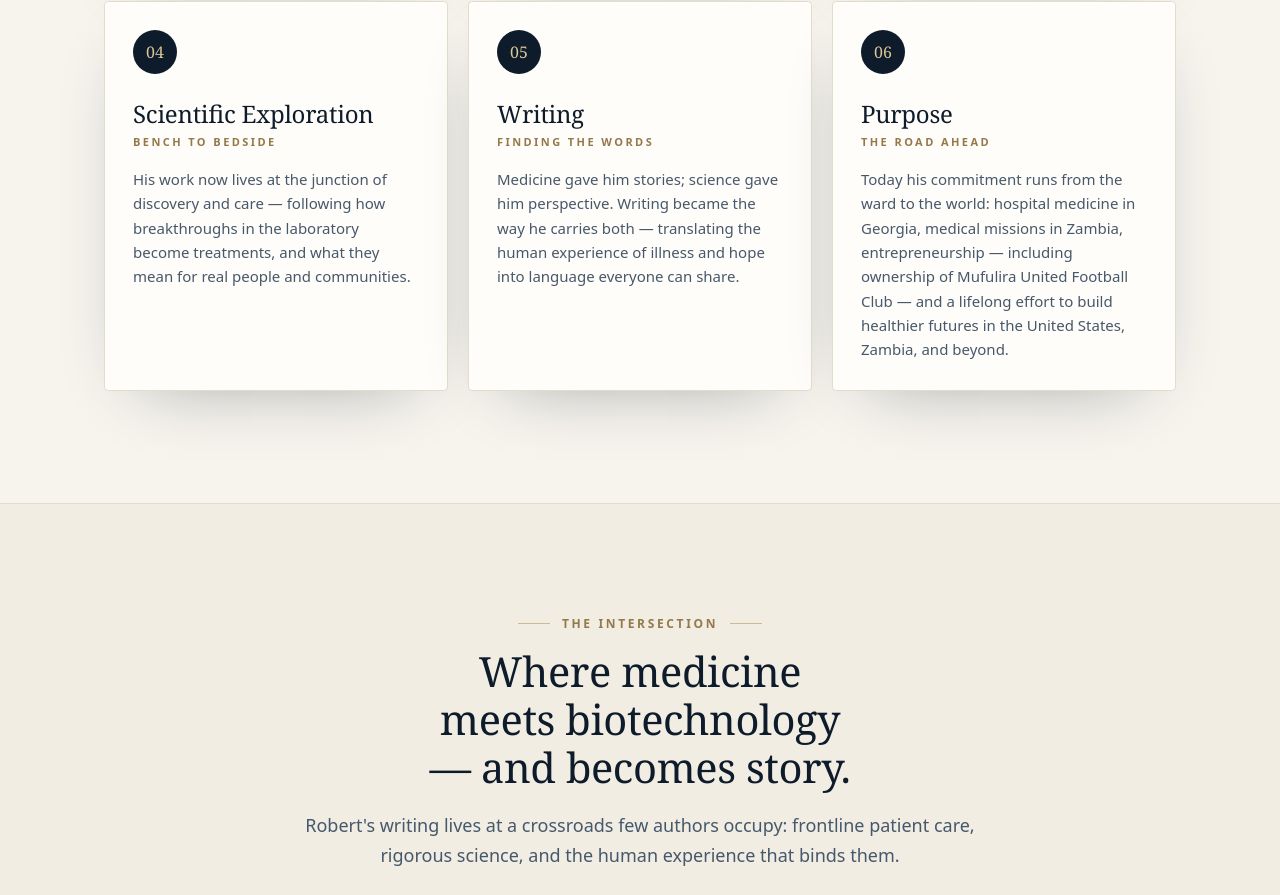
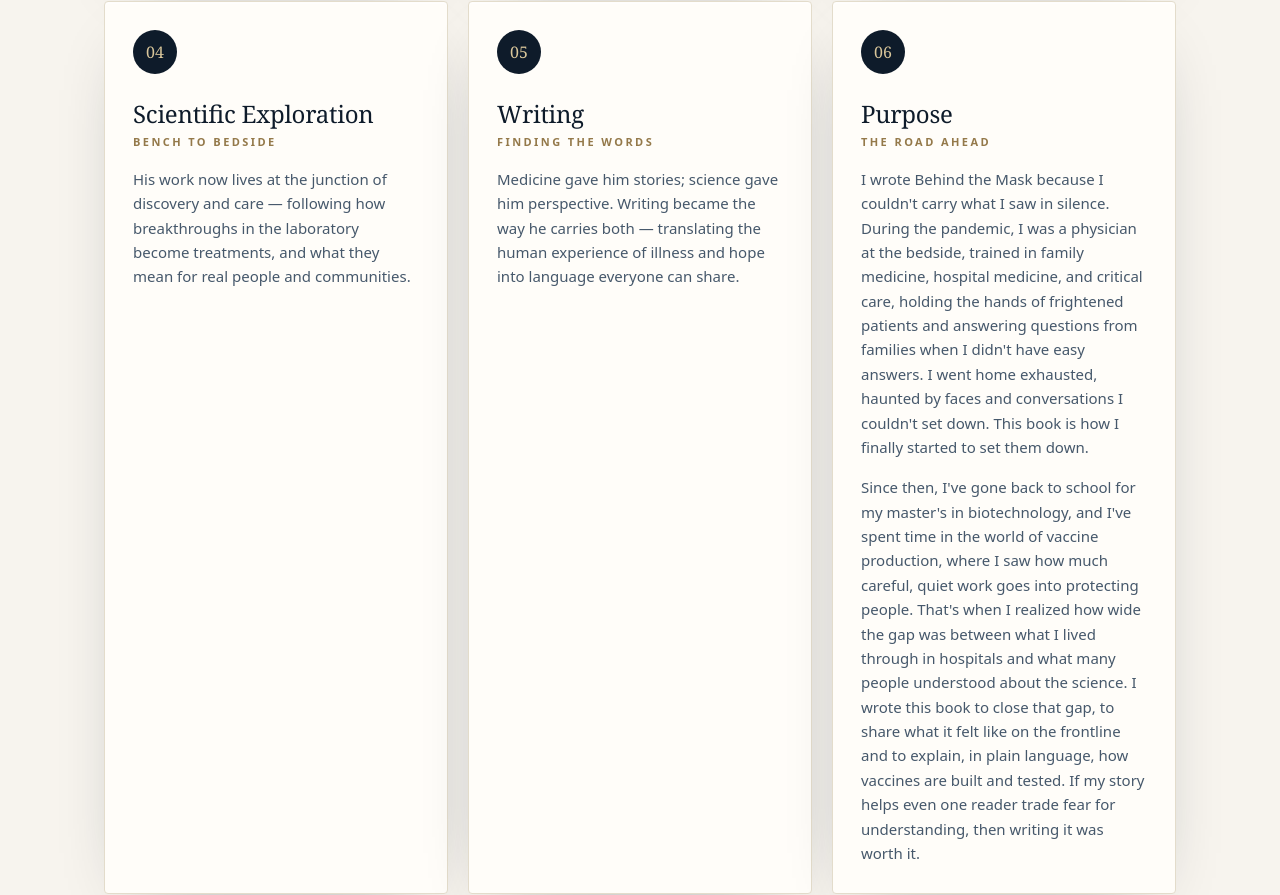
Before and after one commit to mhaawais/doctor-robert-sachouldra, a Next.js app: page / in a window 1280 px wide. Shown: the part 3401-4296 px from the top of the page. Built offline with nearby package versions, Linux system fonts and the light colour scheme; no server answers.

Commit message:
Update purpose narrative spacing

```diff
--- a/src/app/about/page.tsx
+++ b/src/app/about/page.tsx
@@ -272,9 +272,9 @@ export default async function AboutPage() {
                     <p className="mt-1 text-[11px] font-semibold uppercase tracking-[0.2em] text-gold-deep">
                       {step.caption}
                     </p>
-                    <p className="mt-2.5 text-[15px] leading-relaxed text-slate-body">
-                      {step.narrative}
-                    </p>
+                    <div className="mt-2.5 space-y-4 text-[15px] leading-relaxed text-slate-body">
+                      {step.narrative.split("\n\n").map((paragraph) => <p key={paragraph}>{paragraph}</p>)}
+                    </div>
                   </div>
                 </div>
               </RevealItem>
--- a/src/data/author.ts
+++ b/src/data/author.ts
@@ -81,7 +81,7 @@ export const journey: JourneyStep[] = [
     title: "Purpose",
     caption: "The road ahead",
     narrative:
-      "Today his commitment runs from the ward to the world: hospital medicine in Georgia, medical missions in Zambia, entrepreneurship — including ownership of Mufulira United Football Club — and a lifelong effort to build healthier futures in the United States, Zambia, and beyond.",
+      "I wrote Behind the Mask because I couldn't carry what I saw in silence. During the pandemic, I was a physician at the bedside, trained in family medicine, hospital medicine, and critical care, holding the hands of frightened patients and answering questions from families when I didn't have easy answers. I went home exhausted, haunted by faces and conversations I couldn't set down. This book is how I finally started to set them down.\n\nSince then, I've gone back to school for my master's in biotechnology, and I've spent time in the world of vaccine production, where I saw how much careful, quiet work goes into protecting people. That's when I realized how wide the gap was between what I lived through in hospitals and what many people understood about the science. I wrote this book to close that gap, to share what it felt like on the frontline and to explain, in plain language, how vaccines are built and tested. If my story helps even one reader trade fear for understanding, then writing it was worth it.",
   },
 ];
 
--- a/src/sections/home/journey.tsx
+++ b/src/sections/home/journey.tsx
@@ -35,9 +35,9 @@ export async function Journey() {
                 <p className="mt-1 text-[11px] font-semibold uppercase tracking-[0.22em] text-gold-deep">
                   {step.caption}
                 </p>
-                <p className="mt-4 text-[15px] leading-relaxed text-slate-body">
-                  {step.narrative}
-                </p>
+                <div className="mt-4 space-y-4 text-[15px] leading-relaxed text-slate-body">
+                  {step.narrative.split("\n\n").map((paragraph) => <p key={paragraph}>{paragraph}</p>)}
+                </div>
               </div>
             </RevealItem>
           ))}
```
